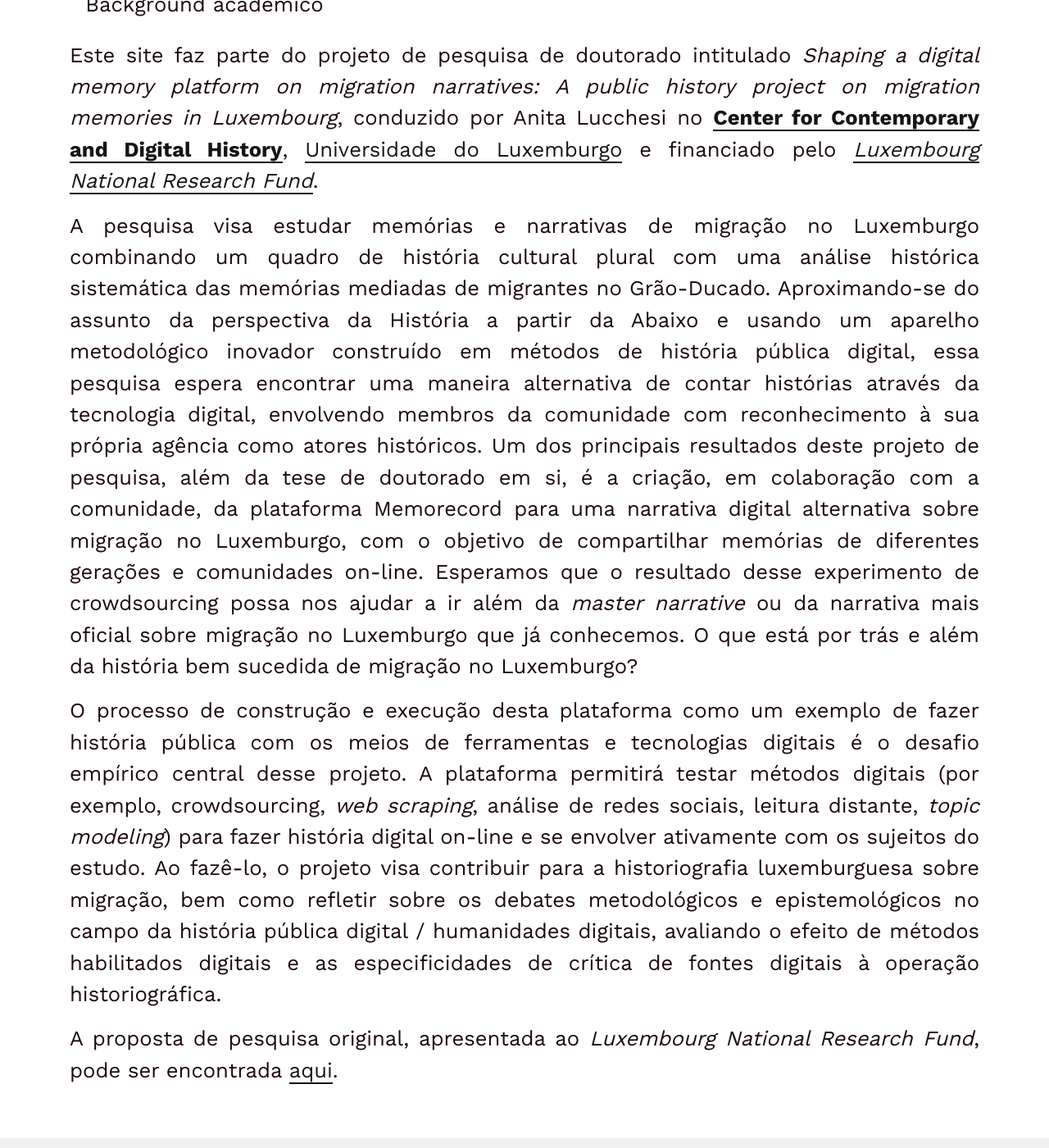
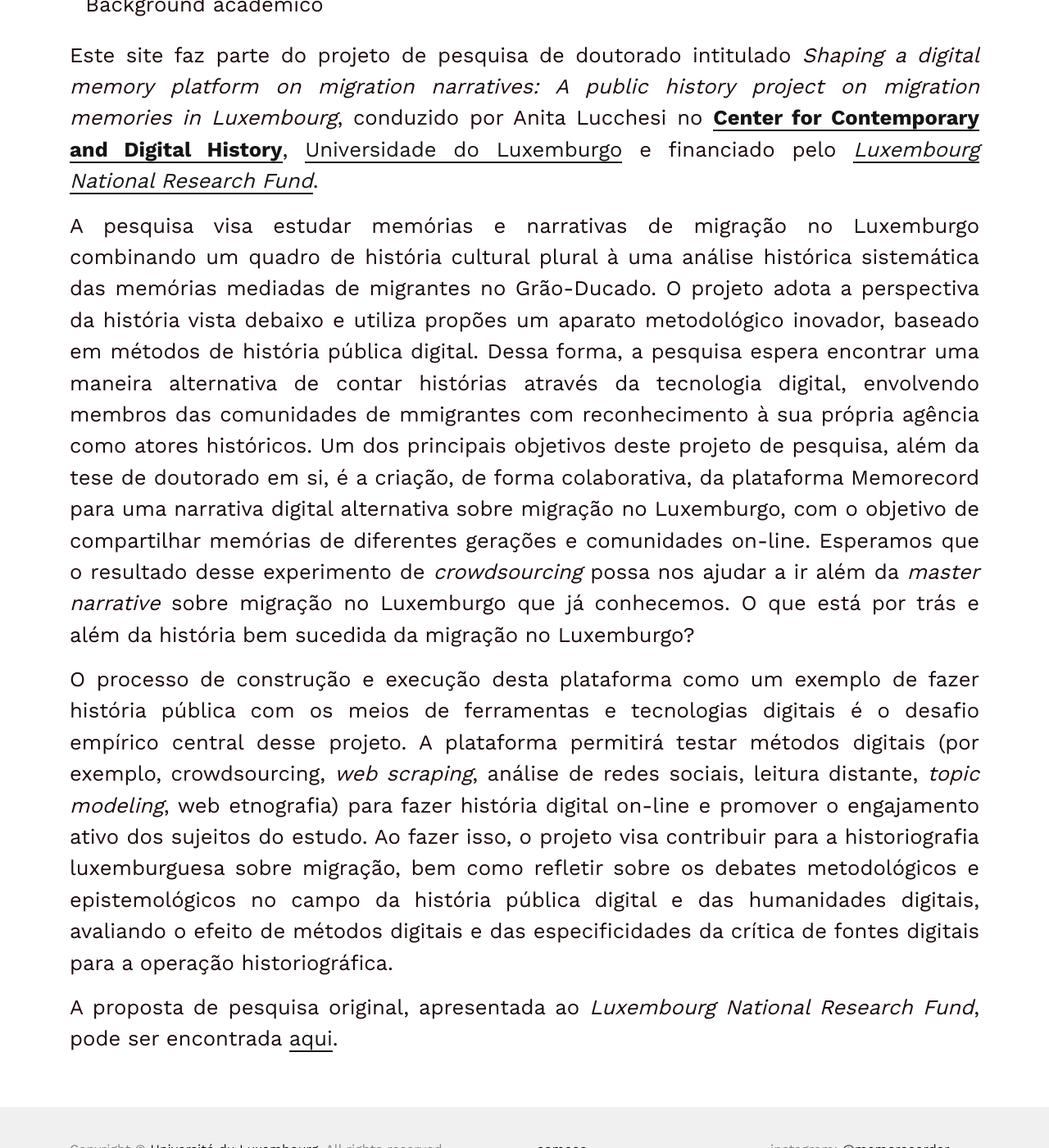
Before and after one commit to C2DH/memorecord, a Jekyll site: the page built from pages/the-project.pt.md, in a window 1280 px wide and 1400 px high, scrolled down 793 px. Shown: the whole window at 82% size. Built offline with Jekyll 4.4.1, drawn with Linux system fonts in a browser that asks for light colours; some of the changed text lies outside the part shown.

Commit message:
Update the-project.pt.md

```diff
--- a/pages/the-project.pt.md
+++ b/pages/the-project.pt.md
@@ -6,19 +6,19 @@ link: /the-project/
 title: O projeto
 ---
 
-**Memorecord** é um projeto de história pública digital. Reúne **participação comunitária e esforço acadêmico** para apresentar outra visão sobre a história da migração no Luxemburgo. Aproveita as novas tecnologias de comunicação para abordar a história de forma colaborativa.
+**Memorecord** é um projeto de história pública digital. Reúne **participação comunitária e esforço acadêmico** para apresentar uma outra visão sobre a história da migração no Luxemburgo. Utiliza as novas tecnologias de comunicação para abordar a história de forma colaborativa.
 
 <!-- more -->
 
-A participação da comunidade é a alma dessa experiência de *crowdsourcing*. [**Participe!**](https://c2dh.github.io/memorecord/take-part/) Suas memórias e histórias pessoais podem nos ajudar a entender mais sobre os aspectos históricos da migração no Grão-Ducado.
+A participação da comunidade é a alma desse experimento de *crowdsourcing*. [**Participe!**](https://c2dh.github.io/memorecord/take-part/) Suas memórias e histórias pessoais podem nos ajudar a entender mais sobre os aspectos históricos da migração no Grão-Ducado.
 
 
 ## Background acadêmico
 
 Este site faz parte do projeto de pesquisa de doutorado intitulado *Shaping a digital memory platform on migration narratives: A public history project on migration memories in Luxembourg*, conduzido por Anita Lucchesi no [**Center for Contemporary and Digital History**](https://www.c2dh.uni.lu/), [Universidade do Luxemburgo](https://www.uni.lu/) e financiado pelo [*Luxembourg National Research Fund*](https://www.fnr.Lu).
 
-A pesquisa visa estudar memórias e narrativas de migração no Luxemburgo combinando um quadro de história cultural plural com uma análise histórica sistemática das memórias mediadas de migrantes no Grão-Ducado. Aproximando-se do assunto da perspectiva da História a partir da Abaixo e usando um aparelho metodológico inovador construído em métodos de história pública digital, essa pesquisa espera encontrar uma maneira alternativa de contar histórias através da tecnologia digital, envolvendo membros da comunidade com reconhecimento à sua própria agência como atores históricos. Um dos principais resultados deste projeto de pesquisa, além da tese de doutorado em si, é a criação, em colaboração com a comunidade, da plataforma Memorecord para uma narrativa digital alternativa sobre migração no Luxemburgo, com o objetivo de compartilhar memórias de diferentes gerações e comunidades on-line. Esperamos que o resultado desse experimento de crowdsourcing possa nos ajudar a ir além da *master narrative* ou da narrativa mais oficial sobre migração no Luxemburgo que já conhecemos. O que está por trás e além da história bem sucedida de migração no Luxemburgo?
+A pesquisa visa estudar memórias e narrativas de migração no Luxemburgo combinando um quadro de história cultural plural à uma análise histórica sistemática das memórias mediadas de migrantes no Grão-Ducado. O projeto adota a perspectiva da história vista debaixo e utiliza propões um aparato metodológico inovador, baseado em métodos de história pública digital. Dessa forma, a pesquisa espera encontrar uma maneira alternativa de contar histórias através da tecnologia digital, envolvendo membros das  comunidades de mmigrantes com reconhecimento à sua própria agência como atores históricos. Um dos principais objetivos deste projeto de pesquisa, além da tese de doutorado em si, é a criação, de forma colaborativa, da plataforma Memorecord para uma narrativa digital alternativa sobre migração no Luxemburgo, com o objetivo de compartilhar memórias de diferentes gerações e comunidades on-line. Esperamos que o resultado desse experimento de *crowdsourcing* possa nos ajudar a ir além da *master narrative* sobre migração no Luxemburgo que já conhecemos. O que está por trás e além da história bem sucedida da migração no Luxemburgo?
 
-O processo de construção e execução desta plataforma como um exemplo de fazer história pública com os meios de ferramentas e tecnologias digitais é o desafio empírico central desse projeto. A plataforma permitirá testar métodos digitais (por exemplo, crowdsourcing, *web scraping*, análise de redes sociais, leitura distante, *topic modeling*) para fazer história digital on-line e se envolver ativamente com os sujeitos do estudo. Ao fazê-lo, o projeto visa contribuir para a historiografia luxemburguesa sobre migração, bem como refletir sobre os debates metodológicos e epistemológicos no campo da história pública digital / humanidades digitais, avaliando o efeito de métodos habilitados digitais e as especificidades de crítica de fontes digitais à operação historiográfica.
+O processo de construção e execução desta plataforma como um exemplo de fazer história pública com os meios de ferramentas e tecnologias digitais é o desafio empírico central desse projeto. A plataforma permitirá testar métodos digitais (por exemplo, crowdsourcing, *web scraping*, análise de redes sociais, leitura distante, *topic modeling*, web etnografia) para fazer história digital on-line e promover o engajamento ativo dos sujeitos do estudo. Ao fazer isso, o projeto visa contribuir para a historiografia luxemburguesa sobre migração, bem como refletir sobre os debates metodológicos e epistemológicos no campo da história pública digital e das humanidades digitais, avaliando o efeito de métodos digitais e das especificidades da crítica de fontes digitais para a operação historiográfica.
 
 A proposta de pesquisa original, apresentada ao *Luxembourg National Research Fund*, pode ser encontrada [aqui](https://historiografianarede.files.wordpress.com/2015/10/lucchesi-fnr.pdf).
```
